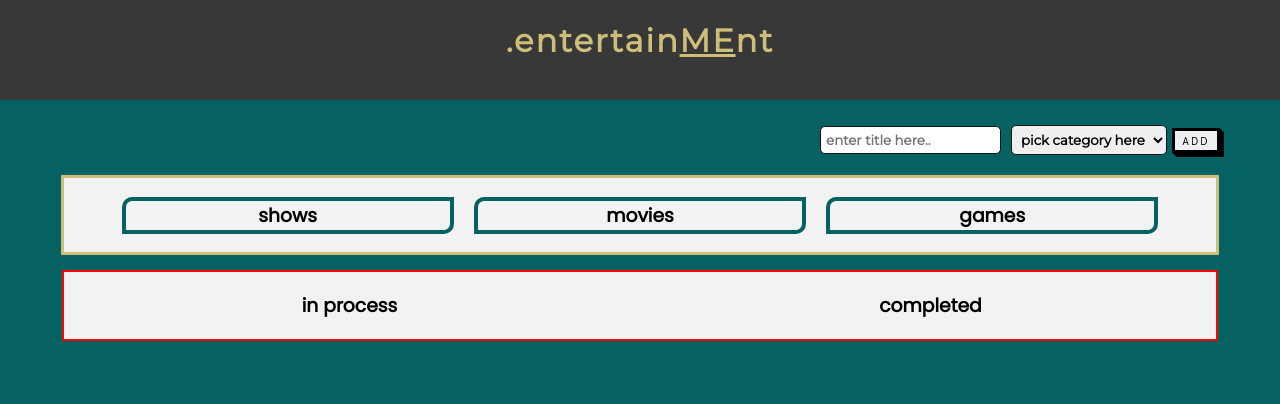
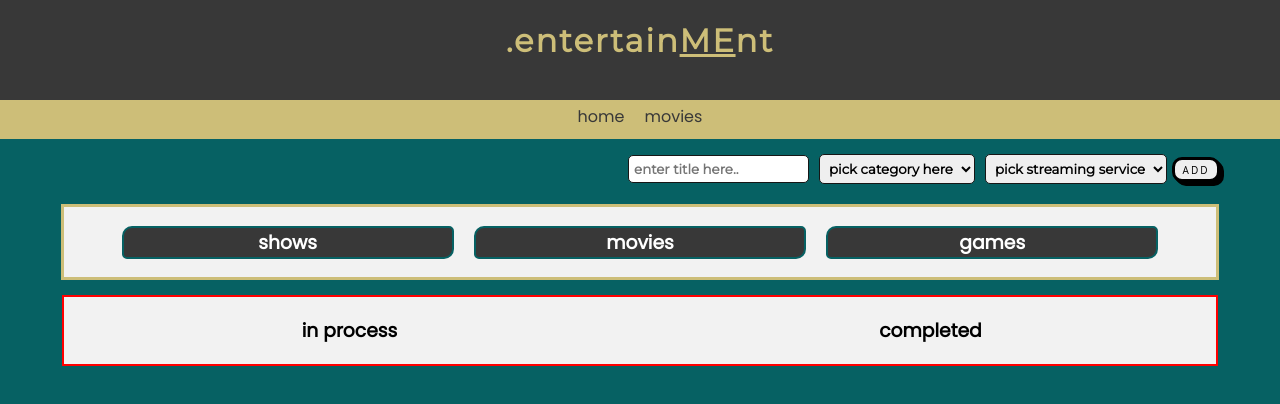
Before and after one commit to efstasia/project-entertainment, a React (Create React App) app: page / in a window 1280 px wide. Shown: the top 404 px of the page. Built offline with nearby package versions, Linux system fonts and the light colour scheme.

Commit message:
added: upcoming movies, navbar, styling

```diff
--- a/package.json
+++ b/package.json
@@ -11,6 +11,7 @@
     "@testing-library/user-event": "^13.5.0",
     "react": "^18.2.0",
     "react-dom": "^18.2.0",
+    "react-router-dom": "^6.3.0",
     "react-scripts": "5.0.1",
     "web-vitals": "^2.1.4"
   },
--- a/src/App.js
+++ b/src/App.js
@@ -1,12 +1,19 @@
 import './App.css';
+import { BrowserRouter, Routes, Route, Link } from 'react-router-dom';
 
+import { Header } from './components/Header';
 import { InputForm } from './components/InputForm';
+import { UpcomingMovies } from './pages/UpcomingMovies';
 
 function App() {
   return (
-    <div className='App'>
-      <InputForm />
-    </div>
+    <BrowserRouter>
+      <Header />
+      <Routes>
+        <Route path='/' element={<InputForm />} />
+        <Route path='/movies' element={<UpcomingMovies />} />
+      </Routes>
+    </BrowserRouter>
   );
 }
 
--- a/src/components/AddInputForm.js
+++ b/src/components/AddInputForm.js
@@ -2,9 +2,12 @@ import React from 'react';
 
 export const AddInputForm = ({
   input,
+  category,
   onFormSubmit,
   handleInput,
+  streamingService,
   handleSelectMenu,
+  handleStreamingService,
 }) => {
   return (
     <section>
@@ -24,6 +27,26 @@ export const AddInputForm = ({
           <option value='movie'>movie</option>
           <option value='game'>game</option>
         </select>
+        {category !== 'game' && (
+          <select
+            value={streamingService}
+            onChange={handleStreamingService}
+            defaultValue='default'
+          >
+            <option disabled value={'default'}>
+              pick streaming service
+            </option>
+            <option value='netflix'>netflix</option>
+            <option value='HBO'>HBO</option>
+            <option value='viaplay'>viaplay</option>
+            <option value='prime'>prime</option>
+            <option value='hayu'>hayu</option>
+            <option value='4play'>tv4play</option>
+            <option value='svt'>svtplay</option>
+            <option value='discovery'>discovery+</option>
+            <option value='unknown'>unknown</option>
+          </select>
+        )}
         <button className='add-button' type='submit'>
           add
         </button>
--- a/src/components/EditInputForm.js
+++ b/src/components/EditInputForm.js
@@ -16,6 +16,7 @@ export const EditInputForm = ({
         value={currentInput.text}
         onChange={onEditInputChange}
       />
+
       <button className='add-button' type='submit' onClick={onEditFormSubmit}>
         Update
       </button>
--- a/src/components/Header.js
+++ b/src/components/Header.js
@@ -2,10 +2,16 @@ import React from 'react';
 
 export const Header = () => {
   return (
-    <div className='header-container'>
-      <h1>
-        .entertain<span>ME</span>nt
-      </h1>
+    <div>
+      <div className='header-container'>
+        <h1>
+          .entertain<span>ME</span>nt
+        </h1>
+      </div>
+      <nav>
+        <a href='/'>home</a>
+        <a href='/movies'>movies</a>
+      </nav>
     </div>
   );
 };
--- a/src/components/InputForm.js
+++ b/src/components/InputForm.js
@@ -4,6 +4,8 @@ import { Header } from './Header';
 import { AddInputForm } from './AddInputForm';
 import { InputItem } from './InputItem';
 import { EditInputForm } from './EditInputForm';
+
+import netflix from '../images/netflix.jpg';
 
 export const InputForm = () => {
   const [input, setInput] = useState('');
@@ -12,6 +14,7 @@ export const InputForm = () => {
   const [category, setCategory] = useState('');
   const [inProcess, setInProcess] = useState(false);
   const [completed, setCompleted] = useState(false);
+  const [streamingService, setStreamingService] = useState('');
   const [inputs, setInputs] = useState(() => {
     const savedInputs = localStorage.getItem('inputs');
     if (savedInputs) {
@@ -24,14 +27,6 @@ export const InputForm = () => {
     localStorage.setItem('inputs', JSON.stringify(inputs));
   }, [inputs]);
 
-  // useEffect(() => {
-  //   localStorage.setItem('inProcess', JSON.stringify(inProcess));
-  // }, [inProcess]);
-
-  // useEffect(() => {
-  //   localStorage.setItem('inProcess', JSON.stringify(completed));
-  // }, [completed]);
-
   const handleInput = e => {
     setInput(e.target.value);
     console.log('INPUT TEXT:', e.target.value);
@@ -43,7 +38,11 @@ export const InputForm = () => {
   };
 
   const handleEditChange = e => {
-    setCurrentInput({ ...currentInput, text: e.target.value });
+    setCurrentInput({
+      ...currentInput,
+      text: e.target.value,
+      category: e.target.value,
+    });
     console.log(currentInput);
   };
 
@@ -60,6 +59,7 @@ export const InputForm = () => {
           category: category,
           inProcess: false,
           completed: false,
+          streamingService,
         },
       ]);
     }
@@ -79,11 +79,11 @@ export const InputForm = () => {
     setInputs(updatedItem);
   };
 
-  const handleDeleteInput = () => {
-    const refactoredItemId = inputs.filter((input, index) => {
-      return (input.id = index);
+  const handleDeleteInput = id => {
+    const removeInput = inputs.filter(input => {
+      return input.id !== id;
     });
-    setInputs(refactoredItemId);
+    setInputs(removeInput);
   };
 
   const handleEditClick = input => {
@@ -111,6 +111,11 @@ export const InputForm = () => {
     console.log('completed clicked');
   };
 
+  const handleStreamingService = e => {
+    setStreamingService(e.target.value);
+    console.log(e.target.value);
+  };
+
   const shows = inputs.filter(
     input => input.category === 'show' && !input.inProcess && !input.completed
   );
@@ -129,7 +134,6 @@ export const InputForm = () => {
 
   return (
     <>
-      <Header />
       <div>
         {isEditing ? (
           <EditInputForm
@@ -142,9 +146,11 @@ export const InputForm = () => {
           <div className='input-entry'>
             <AddInputForm
               input={input}
+              category={category}
               handleInput={handleInput}
               onFormSubmit={handleFormSubmit}
               handleSelectMenu={handleSelectMenu}
+              handleStreamingService={handleStreamingService}
             />
           </div>
         )}
--- a/src/components/InputItem.js
+++ b/src/components/InputItem.js
@@ -15,8 +15,6 @@ export const InputItem = ({
   onDeleteClick,
   onProcessClick,
   onCompleteClick,
-
-  // inProcess,
 }) => {
   return (
     <div className='list-item-container'>
@@ -42,8 +40,7 @@ export const InputItem = ({
             ) : (
               <button onClick={() => onCompleteClick(input.id)}>undo</button>
             )}
-
-            {/* {input.category} */}
+            <span className='streaming-service'> {input.streamingService}</span>
           </div>
         </li>
       </div>
--- a/src/index.css
+++ b/src/index.css
@@ -12,13 +12,16 @@ code {
     monospace;
 }
 
+h3 {
+  text-align: center;
+}
+
 .header-container {
   background: #383838;
   height: 100px;
   color: #cdbe78;
   display: flex;
   justify-content: center;
-  margin-bottom: 20px;
   /* text-shadow: -2px 2px #161616; */
   font-family: 'Montserrat', sans-serif;
   letter-spacing: 2px;
@@ -29,11 +32,45 @@ code {
   /* color: #066163; */
 }
 
+nav {
+  background: #cdbe78;
+  width: 100%;
+  display: flex;
+  justify-content: center;
+  padding: 4px 8px 8px 0;
+}
+
+nav > a {
+  padding: 0 10px;
+  color: #383838;
+  text-decoration: none;
+  transition: 0.5s ease;
+}
+
+nav a::after {
+  content: '';
+  width: 0;
+  height: 2px;
+  background: #383838;
+  display: block;
+  transition: 0.5s ease;
+}
+
+nav a:hover::after {
+  width: 100%;
+  cursor: pointer;
+}
+
+nav > a:hover {
+  transform: scale(1.2);
+}
+
 form {
   display: flex;
   align-items: baseline;
   justify-content: flex-end;
   margin-right: 50px;
+  padding-top: 10px;
 }
 
 .input-entry input,
@@ -57,7 +94,7 @@ select {
   border: 3px solid;
   padding: 0.25em 0.5em;
   box-shadow: 1px 1px 0px 0px, 2px 2px 0px 0px, 3px 3px 0px 0px, 4px 4px 0px 0px;
-
+  border-radius: 10px;
   position: relative;
   user-select: none;
   -webkit-user-select: none;
@@ -78,8 +115,12 @@ select {
 }
 
 .list-container h3 {
-  border: 4px solid #066163;
-  border-radius: 10px 0 10px 0;
+  border: 2px solid #066163;
+  border-radius: 10px 5px 10px 5px;
+  background: #383838;
+  text-align: center;
+  color: #fff;
+
   grid-row: 1 / 2;
   /* width: 100px; */
 }
@@ -96,12 +137,9 @@ select {
   display: grid;
   justify-content: space-between;
   grid-template-columns: repeat(3, 1fr);
-
   margin: auto;
   gap: 20px;
   width: 90%;
-  align-items: center;
-  /* align-items: stretch; */
 }
 
 .input-list {
@@ -127,6 +165,11 @@ select {
   word-break: break-all;
 }
 
+.streaming-service {
+  font-size: 12px;
+  margin-left: 10px;
+}
+
 .toggled-list {
   border: 2px solid red;
   display: grid;
@@ -140,3 +183,43 @@ select {
 .completed-list {
   text-decoration: line-through;
 }
+
+/* .movie-details {
+  display: grid;
+  grid-template-columns: repeat(3, 1fr);
+} */
+
+.movie-list {
+  display: grid;
+  grid-template-columns: repeat(3, 1fr);
+}
+
+.movie-details {
+  /* border: 2px solid #161616;
+  height: 100%;
+  width: 100%; */
+}
+
+.movie-poster {
+  width: 100%;
+}
+
+.movie-title {
+  text-align: left;
+  margin-left: 10px;
+}
+
+.movie-rating {
+  font-size: 12px;
+  margin-left: 10px;
+}
+
+.movie-overview {
+  font-size: 14px;
+  width: 90%;
+  margin-left: 10px;
+}
+
+.movie-card {
+  border: 2px solid #383838;
+}
--- /dev/null
+++ b/src/pages/UpcomingMovies.js
@@ -0,0 +1,55 @@
+import React, { useState, useEffect } from 'react';
+import { useParams, Link } from 'react-router-dom';
+import { API_KEY } from '../utils/urls';
+
+export const UpcomingMovies = () => {
+  const [movies, setMovies] = useState([]);
+  const { movieId } = useParams();
+
+  const MOVIE_URL = `https://api.themoviedb.org/3/movie/upcoming?api_key=${API_KEY}&language=en-US&page=1`;
+
+  useEffect(() => {
+    fetch(MOVIE_URL)
+      .then(res => res.json())
+      .then(data => {
+        setMovies(data.results);
+        console.log(data.results);
+      });
+  }, [MOVIE_URL]);
+
+  return (
+    <div className='movie-list'>
+      {movies.map(movie => (
+        <div key={movie.id} className='movie-card'>
+          <div
+
+          // style={{
+          //   backgroundImage: movie.backdrop_path
+          //     ? `linear-gradient(rgba(0, 0, 0, 0) 70%, rgb(0, 0, 0) 100%), url(https://image.tmdb.org/t/p/w1280${movie.backdrop_path})`
+          //     : '',
+          // }}
+          >
+            <div className='movie-details'>
+              <img
+                className='movie-poster'
+                src={
+                  movie.poster_path
+                    ? `https://image.tmdb.org/t/p/w342${movie.poster_path}`
+                    : ''
+                }
+                alt={movie.title}
+              />
+
+              <h3 className='movie-title'>
+                {movie.title}
+                <span className='movie-rating'>{movie.vote_average} / 10</span>
+              </h3>
+              {movie.tagline && <h2 className='tagline'>"{movie.tagline}"</h2>}
+              <p className='movie-overview'>{movie.overview}</p>
+            </div>
+          </div>
+        </div>
+      ))}
+    </div>
+  );
+};
--- /dev/null
+++ b/src/utils/urls.js
@@ -0,0 +1,3 @@
+export const API_KEY = '66d0fba07150c2c2cc84f30e0bf38f5d';
+export const API_URL = `
+https://api.themoviedb.org/3/movie/upcoming?api_key=${API_KEY}&language=en-US&page=1`;
```
Also changed, not shown: src/images/netflix.jpg (added), 1 other file (tests, documents, lock files or other folders).
